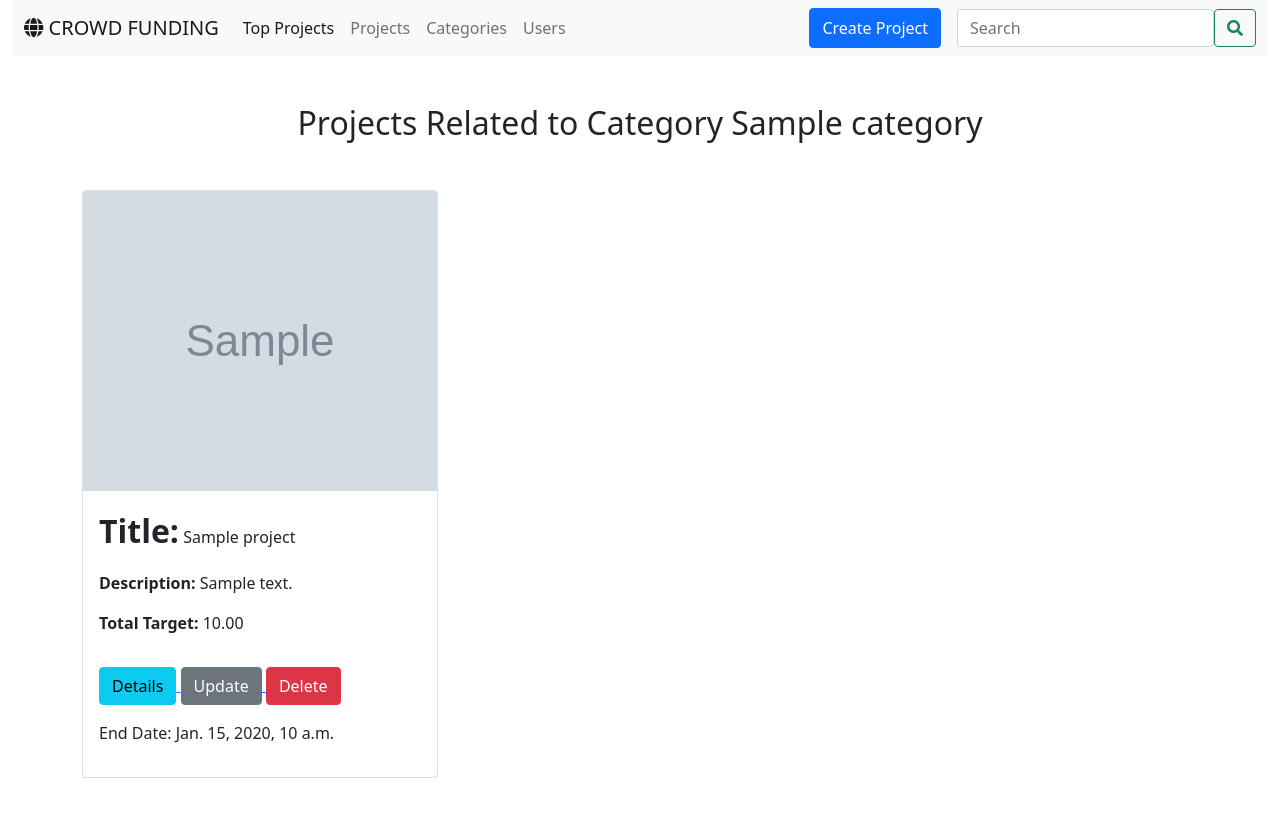
After one commit to mohamed7855/Crowd-Funding-App, a Django app: page /category/1/ in a window 1280 px wide. The commit adds this page. Run offline with Django 5.2, Linux system fonts and the light colour scheme; tables that the repository leaves empty hold one stand-in row (values such as "Sample post"); grey boxes marked "Sample" are stand-in pictures.

Commit message:
change in category

```diff
--- /dev/null
+++ b/fundProject/templates/category/projectTheRelatedCategory.html
@@ -0,0 +1,61 @@
+
+  {% extends 'index.html' %}
+  {% load static %}
+
+  {% block style %}
+  <meta charset="UTF-8" />
+  <meta name="viewport" content="width=device-width, initial-scale=1.0" />
+  <link href="https://cdn.jsdelivr.net/npm/bootstrap@5.1.3/dist/css/bootstrap.min.css" rel="stylesheet" />
+  <link href="https://cdnjs.cloudflare.com/ajax/libs/font-awesome/5.15.4/css/all.min.css" rel="stylesheet" />
+
+  <style>
+    .carousel-control-prev-icon,
+    .carousel-control-next-icon {
+      background-color: black;
+    }
+  </style>
+  <title>Crowd Funding</title>
+  {% endblock %}
+
+  {% block content %}
+  <div class="container mt-5">
+    <h2 class="text-center my-5">Projects Related to Category {{ categoryID.categoryName }}</h2>
+    <div class="row gy-3">
+      {% if projects %}
+        {% for project in projects %}
+        <div class="col-md-4">
+          <div class="card">
+            <div style="height: 300px;">
+                <img style="width: 100%;height: 100%;" src="{{ project.img.0.getImgURL }}" class="card-img-top"
+                  alt="Project 1" />
+              </div>
+            <div class="card-body">
+              <p class="card-text">
+                <span style="font-size:2rem;font-weight:600">Title:</span> {{ project.title }}
+              </p>
+              <p class="card-text">
+                <span style="font-weight: 600">Description:</span> {{ project.details }}
+              </p>
+              <p>
+                <span style="font-weight: 600">Total Target:</span> {{ project.totalTarget }}
+              </p>
+              <a href="{% url 'projectDetails' project.id %}">
+                <button type="button" class="btn btn-info my-3">Details</button>
+              </a>
+              <a href="{% url 'project.update' project.id %}">
+                <button type="button" class="btn btn-secondary my-3">Update</button>
+              </a>
+              <a href="{% url 'project.delete' project.id %}">
+                <button type="button" id="Delete" class="btn btn-danger my-3 delete-btn">Delete</button>
+              </a>
+              <p>End Date: {{ project.endTime }}</p>
+            </div>
+          </div>
+        </div>
+        {% endfor %}
+      {% else %}
+        <img src="{% static 'images/empty.webp' %}" alt="No projects available">
+      {% endif %}
+    </div>
+  </div>
+  {% endblock %}
--- a/fundProject/templates/index.html
+++ b/fundProject/templates/index.html
@@ -50,15 +50,9 @@
           <a href="{%url 'projectAdd'%}" class="me-3">
             <button type="button" class="btn btn-primary" style="height: 2.5rem;">Create Project</button>
           </a>
-           {% comment %} <form class="d-flex">
-            <input class="form-control " type="search" placeholder="Search" aria-label="Search" />
-            <button class="btn btn-outline-success" type="submit">
-            <i class="fas fa-search"></i>
-          </button>
-          </form>  {% endcomment %}
 
           <form class="d-flex" method="GET" action="{% url 'search_projects' %}">
-            <input class="form-control" type="search" placeholder="Search" aria-label="Search" name="query">
+            <input class="form-control" type="search" placeholder="Search" aria-label="Search" name="search">
             <button class="btn btn-outline-success" type="submit">
               <i class="fas fa-search"></i>
             </button>
--- a/fundProject/urls.py
+++ b/fundProject/urls.py
@@ -18,6 +18,7 @@ urlpatterns = [
     path('comment/<int:id>',views.comment,name="comment"),
     path('comment/<int:id>/delete/<int:comment_id>/', views.CommentDelete, name='CommentDelete'),
     path('search/', views.search_projects, name='search_projects'),
+    path('category/<int:category_id>/', views.ProjectListByCategory, name='project_list_by_category'),
 
 ]
 
--- a/fundProject/views.py
+++ b/fundProject/views.py
@@ -10,10 +10,22 @@ from django.http import Http404
 from django.db.models import Sum
 from django.db import transaction
 from django.contrib.auth.decorators import login_required
-
+from .models import Project, Categories
 
 def mainPage(request):
     return  render(request,'fundProject/home.html')
+
+
+def ProjectListByCategory(request, category_id):
+    categoryID = Categories.objects.get(id=category_id)
+    projects = Project.objects.filter(category_id=categoryID)
+    for project in projects:
+        setattr(project, 'img', Images.objects.filter(project_id=project))
+
+    context = {'projects': projects, 'categoryID': categoryID}
+    context['imgs']=Images.imageList()
+    return render(request, 'category/projectTheRelatedCategory.html',context )
+
 
 @login_required()
 def addProject(request):
@@ -36,10 +48,11 @@ def addProject(request):
 
 def projectList(request):
     projects = Project.objects.all()
+    categories = Categories.objects.all()
     for project in projects:
         setattr(project, 'img', Images.objects.filter(project_id=project))
 
-    context = {'projects': projects}
+    context = {'projects': projects, "categories": categories}
     context['imgs']=Images.imageList()
     return  render(request,'fundProject/home.html',context)
 
@@ -188,9 +201,9 @@ def deleteCategory(request):
 
 
 def search_projects(request):
-    query = request.GET.get('query')
-    projects_by_title = Project.objects.filter(title__icontains=query)
-    projects_by_tag = Project.objects.filter(tags__tag_name__icontains=query)
+    query = request.GET.get('search')
+    projects_by_title = Project.objects.filter(title__exact=query)
+    projects_by_tag = Project.objects.filter(tags__tag_name__exact=query)
     projects = (projects_by_title | projects_by_tag).distinct()
     for project in projects:
         setattr(project, 'img', Images.objects.filter(project_id=project))
```
Also changed, not shown: fundProject/templates/fundProject/home.html (+12 -46 lines), fundProject/static/images/empty.webp (added), media/fundProject/images/4.jpg (added), 2 other files.
